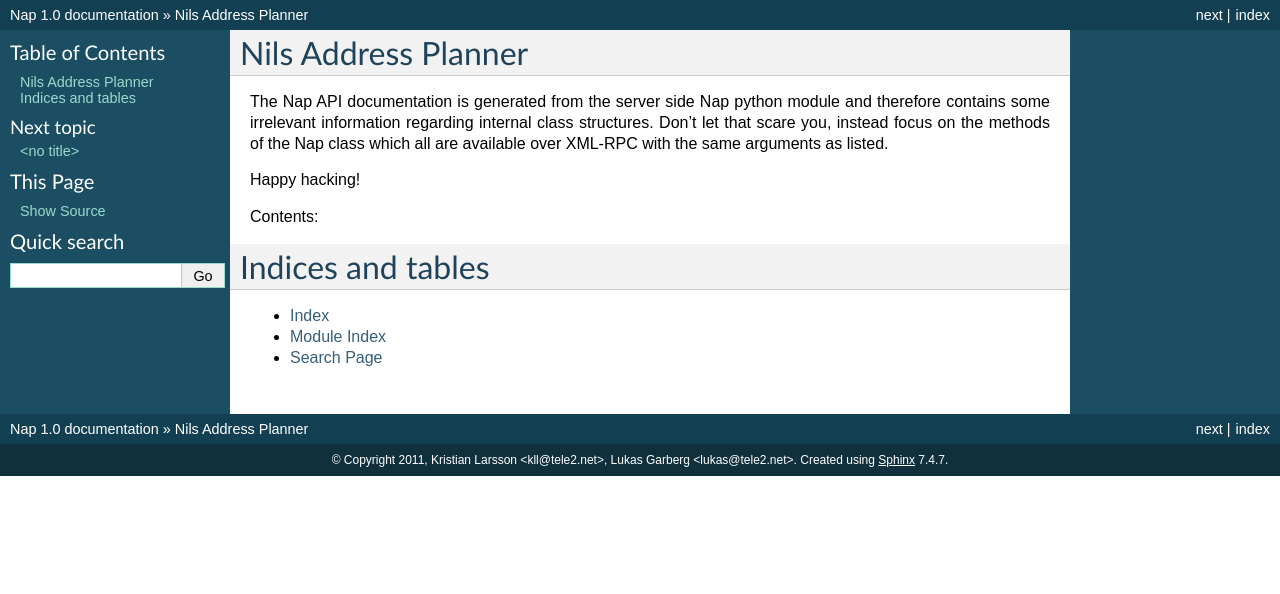
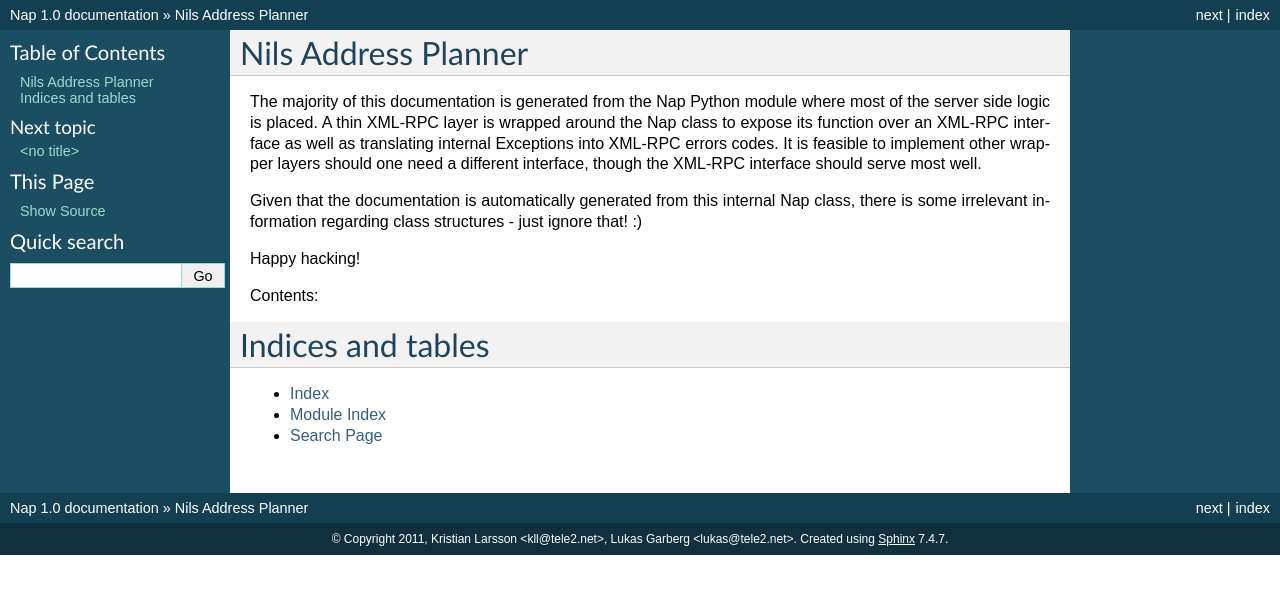
Before and after one commit to SpriteLink/NIPAP, a Sphinx documentation site: the page built from docs/sphinx/index.rst, in a window 1280 px wide. Shown: the top 594 px of the page. Built offline with Sphinx 7.4.7, drawn with Linux system fonts in a browser that asks for light colours.

Commit message:
Clarify docs

```diff
--- a/docs/sphinx/index.rst
+++ b/docs/sphinx/index.rst
@@ -6,10 +6,16 @@
 Nils Address Planner
 ====================
 
-The Nap API documentation is generated from the server side Nap python module
-and therefore contains some irrelevant information regarding internal class
-structures. Don't let that scare you, instead focus on the methods of the Nap
-class which all are available over XML-RPC with the same arguments as listed.
+The majority of this documentation is generated from the Nap Python module
+where most of the server side logic is placed. A thin XML-RPC layer is wrapped
+around the Nap class to expose its function over an XML-RPC interface as well
+as translating internal Exceptions into XML-RPC errors codes. It is feasible to
+implement other wrapper layers should one need a different interface, though
+the XML-RPC interface should serve most well.
+
+Given that the documentation is automatically generated from this internal Nap
+class, there is some irrelevant information regarding class structures - just
+ignore that! :)
 
 Happy hacking!
 
```
